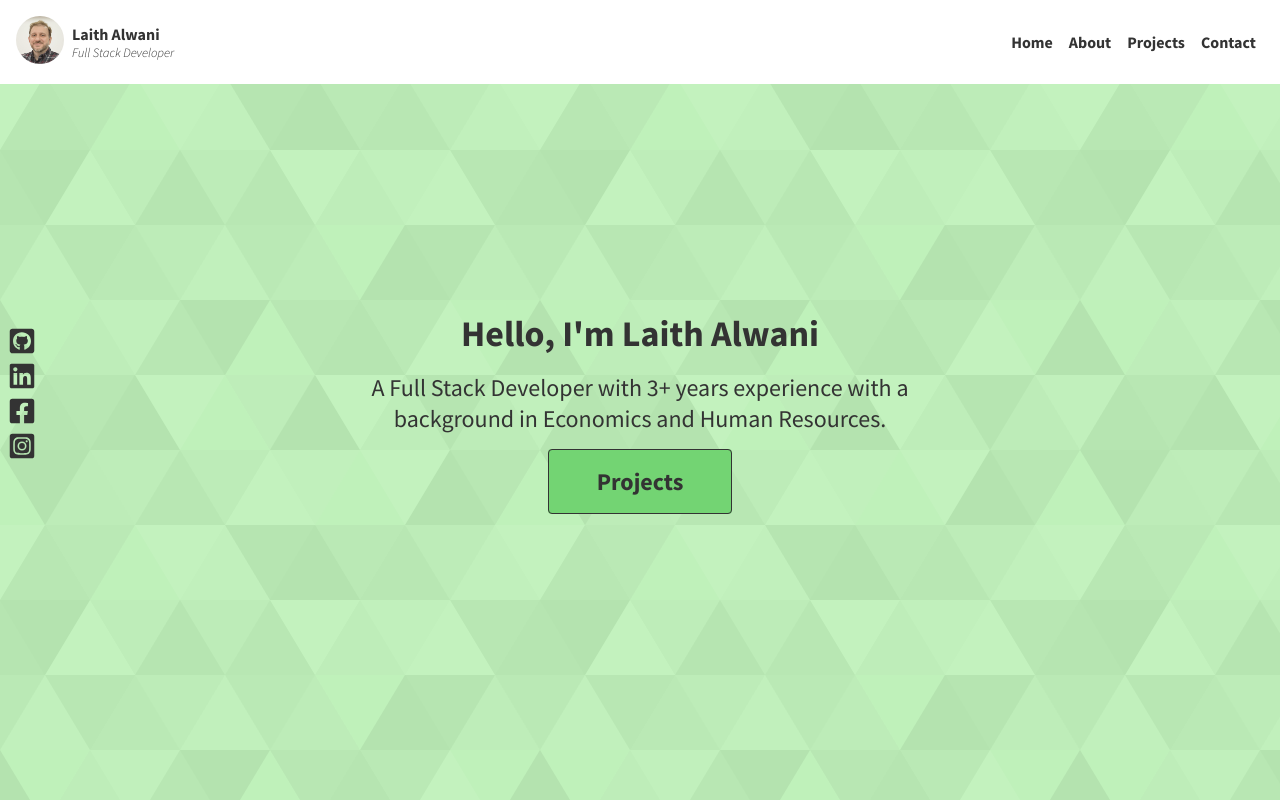
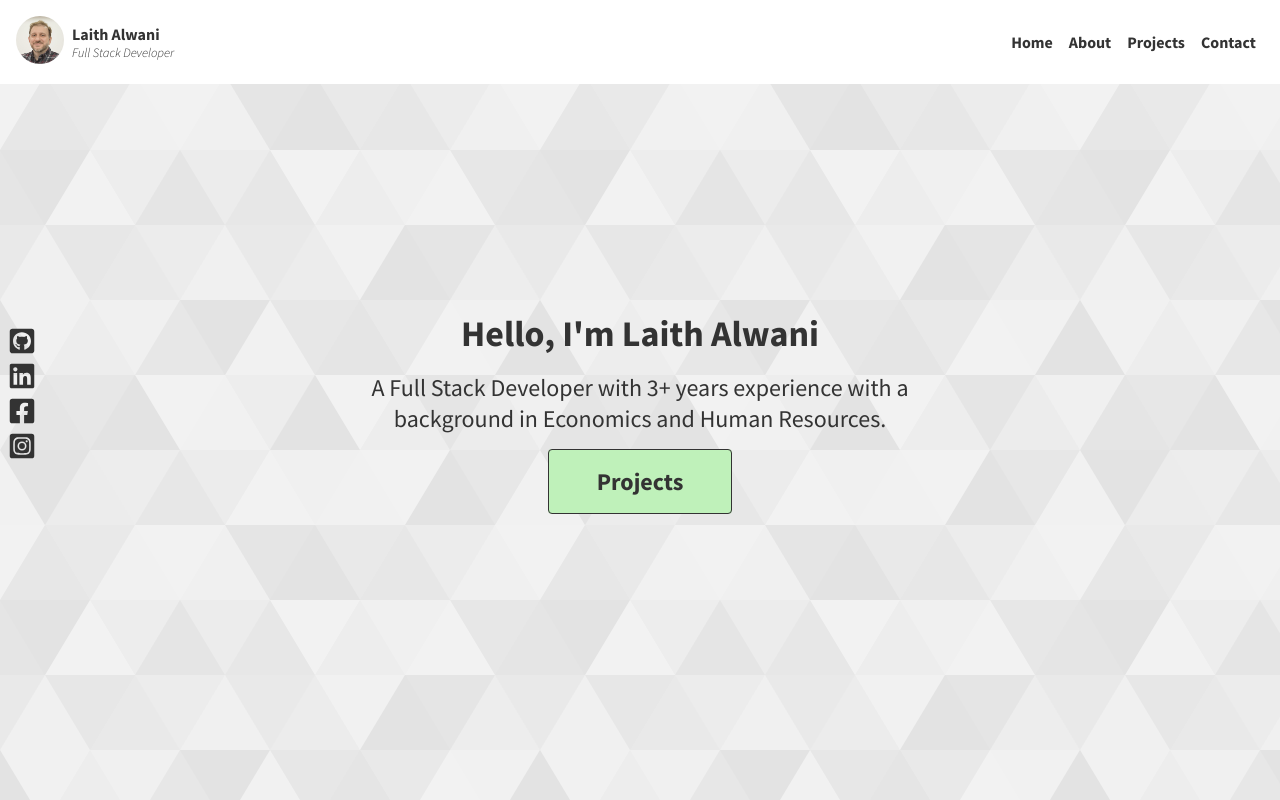
Before and after one commit to LaithAlwani/LaithAlwani, a Next.js app: page / in a window 1280 px wide. Shown: the top 800 px of the page. Built offline with nearby package versions, Linux system fonts and the light colour scheme.

Commit message:
changes background to white and projects link styles

```diff
--- a/components/Main.jsx
+++ b/components/Main.jsx
@@ -13,7 +13,7 @@ export default function Main() {
         <p>
           A Full Stack Developer with 3+ years experience with a background in Economics and Human Resources.
         </p>
-        <a href="#projects" className="btn btn-light">Projects</a>
+        <a href="#projects" className="btn p-3">Projects</a>
       </div>
     </section>
   );
--- a/styles/globals.css
+++ b/styles/globals.css
@@ -72,14 +72,8 @@ h3 {
 }
 
 .bg-green {
-  /* background: linear-gradient(180deg, var(--la-green) 50%, var(--la-off-white)); */
-  background: url("/images/bg.svg");
+  background: url("/images/bg-white.svg");
 }
-
-.bg-green {
-  background-color: var(--la-green);
-}
-
 
 /*Navbar*/
 nav {
@@ -171,10 +165,7 @@ nav {
   margin: 0 auto 2rem;
 }
 
-
-
-.btn-light {
-  background-color: var(--la-green);
+.p-3 {
   padding-inline: 3rem;
 }
 
@@ -309,7 +300,7 @@ label {
 footer {
   text-align: center;
   /* border-top: 1px solid; */
-  padding: 10px 0 0;
+  padding-block-start:1rem;
 }
 
 footer ul {
```
Also changed, not shown: public/images/bg-white.svg (added).
